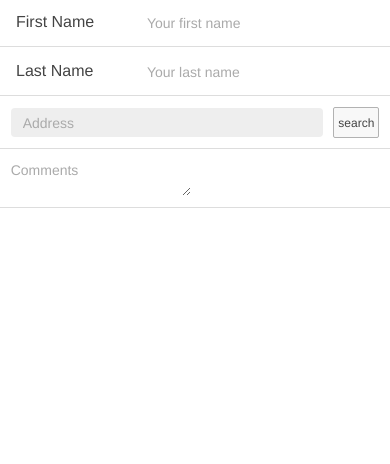
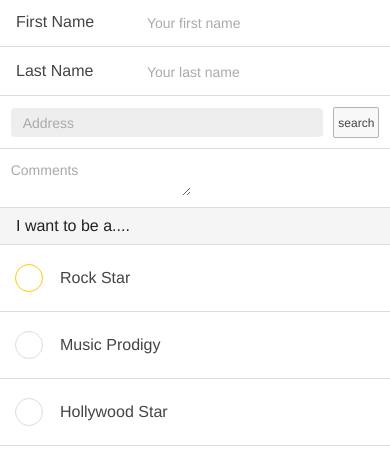
Before and after one commit to tingplenting/learn-ionic, a website: page www/index.html in a window 390 px wide. Shown: the part 170-634 px from the top of the page. Drawn offline with Linux system fonts and the light colour scheme; some packages are replaced by stand-ins of ours; files that its build step writes are made by us from their sources; files whose address does not match are found by name.

Commit message:
checkbox

```diff
--- a/www/index.html
+++ b/www/index.html
@@ -55,8 +55,33 @@
           </div>
 
           <div class="item item-input-inset">
-		<textarea placeholder="Comments"></textarea>
-	  </div>
+        		<textarea placeholder="Comments"></textarea>
+          </div>
+
+          <div class="item item-divider">I want to be a....</div>
+
+
+          <div class="item item-checkbox checkbox-energized">
+            <label class="checkbox">
+              <input type="checkbox">
+            </label>
+            <span class="input-label">Rock Star</span>
+          </div>
+
+          <div class="item item-checkbox">
+            <label class="checkbox">
+              <input type="checkbox">
+            </label>
+            <span class="input-label">Music Prodigy</span>
+          </div>
+
+          <div class="item item-checkbox">
+            <label class="checkbox">
+              <input type="checkbox">
+            </label>
+            <span class="input-label">Hollywood Star</span>
+          </div>
+
         </div>
 
       </ion-content>
```
